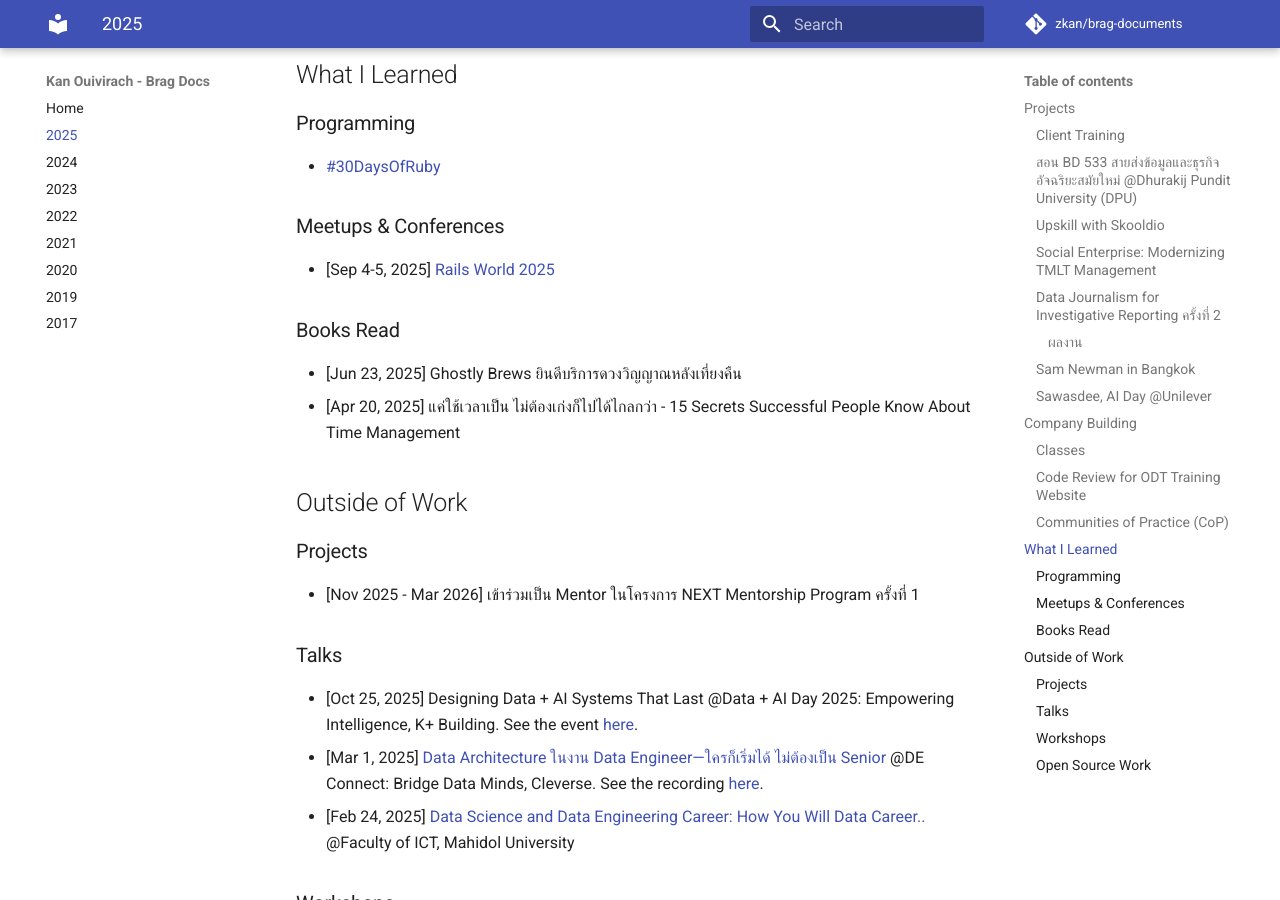
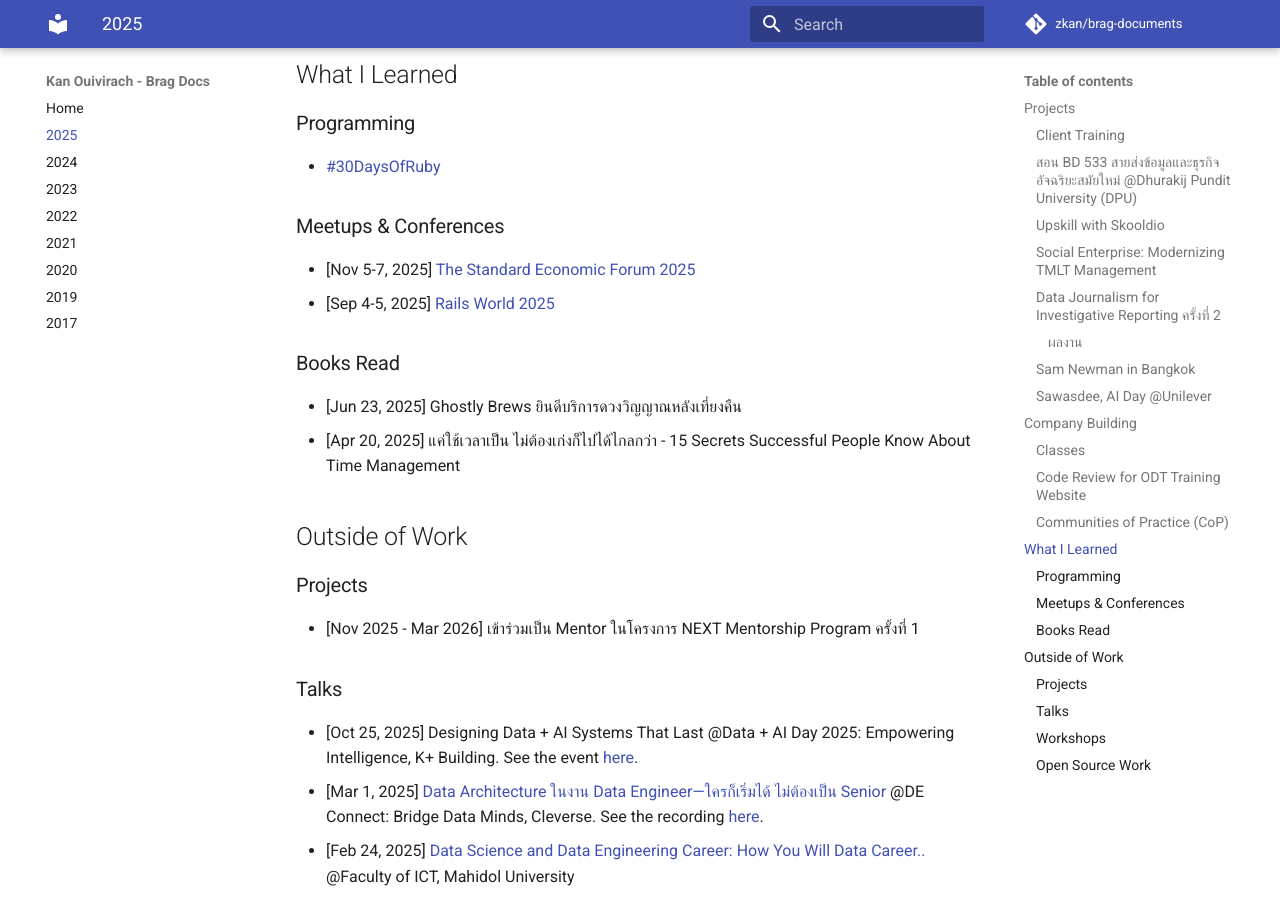
Before and after one commit to zkan/brag-documents, an MkDocs documentation site: the page built from docs/2025.md, in a window 1280 px wide and 900 px high, scrolled down 2528 px. Built offline with MkDocs 1.6.1 and Material for MkDocs 9.7.7, drawn with Linux system fonts in a browser that asks for light colours; comment, search, counter and statistics services are not loaded.

Commit message:
Add economic forum 2025

```diff
--- a/docs/2025.md
+++ b/docs/2025.md
@@ -114,6 +114,8 @@
 
 ### Meetups & Conferences
 
+* [Nov 5-7, 2025] [The Standard Economic Forum
+2025](https://www.zipeventapp.com/e/ECONOMICFORUM2025){target=_blank}
 * [Sep 4-5, 2025] [Rails World
 2025](https://rubyonrails.org/world/2025){target=_blank}
 
```
